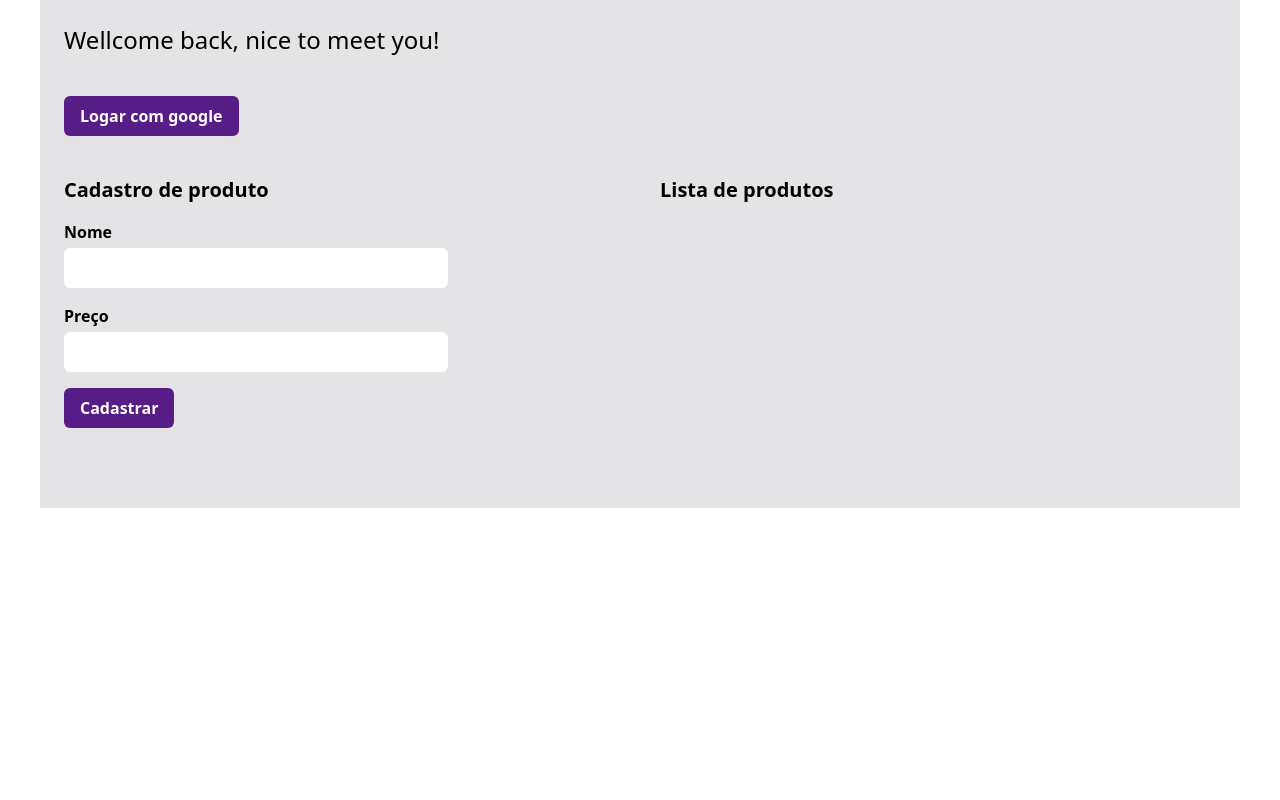
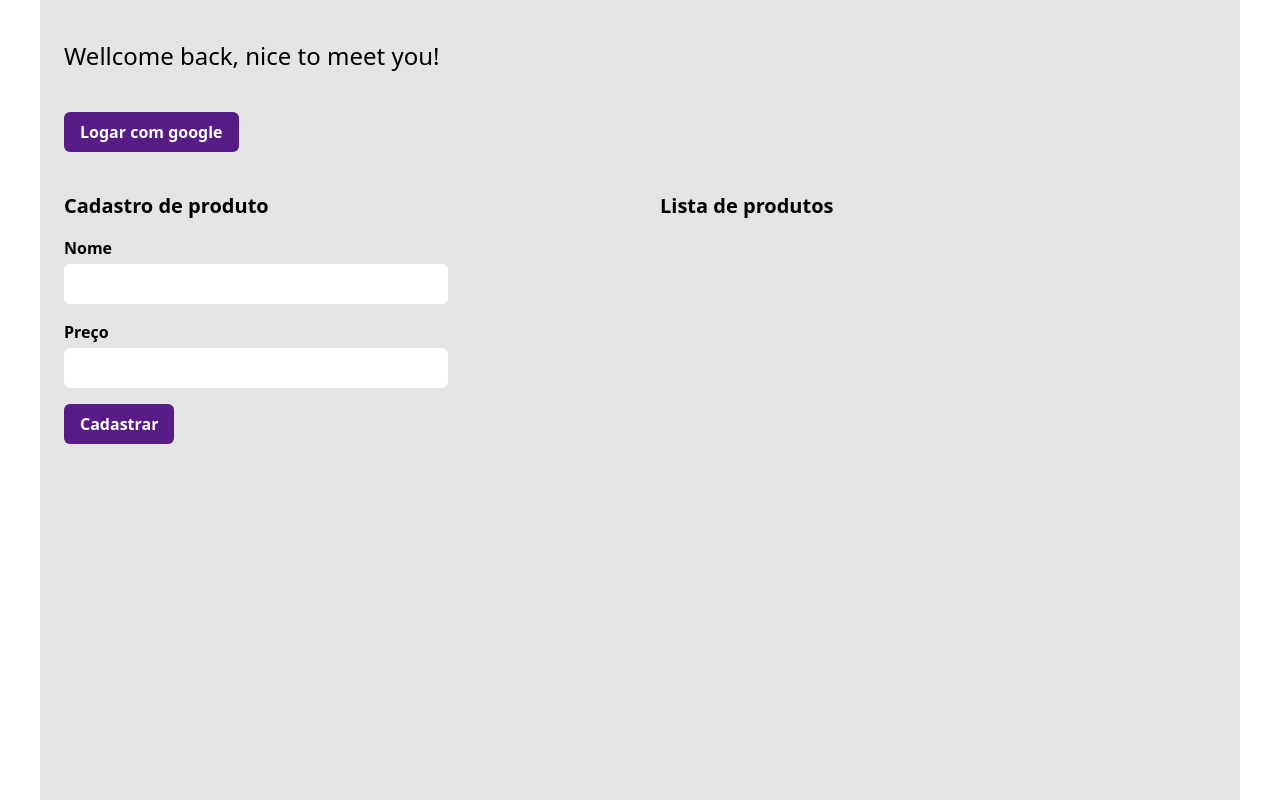
Before and after one commit to ngrpedro/orders, a Next.js app: page / in a window 1280 px wide. Built offline with nearby package versions, Linux system fonts and the light colour scheme; no server answers; the database is empty.

Commit message:
style home

```diff
--- a/src/pages/index.tsx
+++ b/src/pages/index.tsx
@@ -11,7 +11,7 @@ export default function Home() {
         <meta name='viewport' content='width=device-width, initial-scale=1' />
         <link rel='icon' href='/favicon.ico' />
       </Head>
-      <main className='max-w-[1200px] m-auto px-6 bg-zinc-200 pt-6 space-y-10 py-20'>
+      <main className='max-w-[1200px] m-auto px-6 bg-zinc-200 h-screen pt-10 space-y-10 pb-20'>
         <h1 className='text-2xl'>Wellcome back, nice to meet you!</h1>
 
         <button className='px-4 py-2 rounded-md bg-purple-900 text-white font-semibold hover:opacity-90 transition-all'>
```
